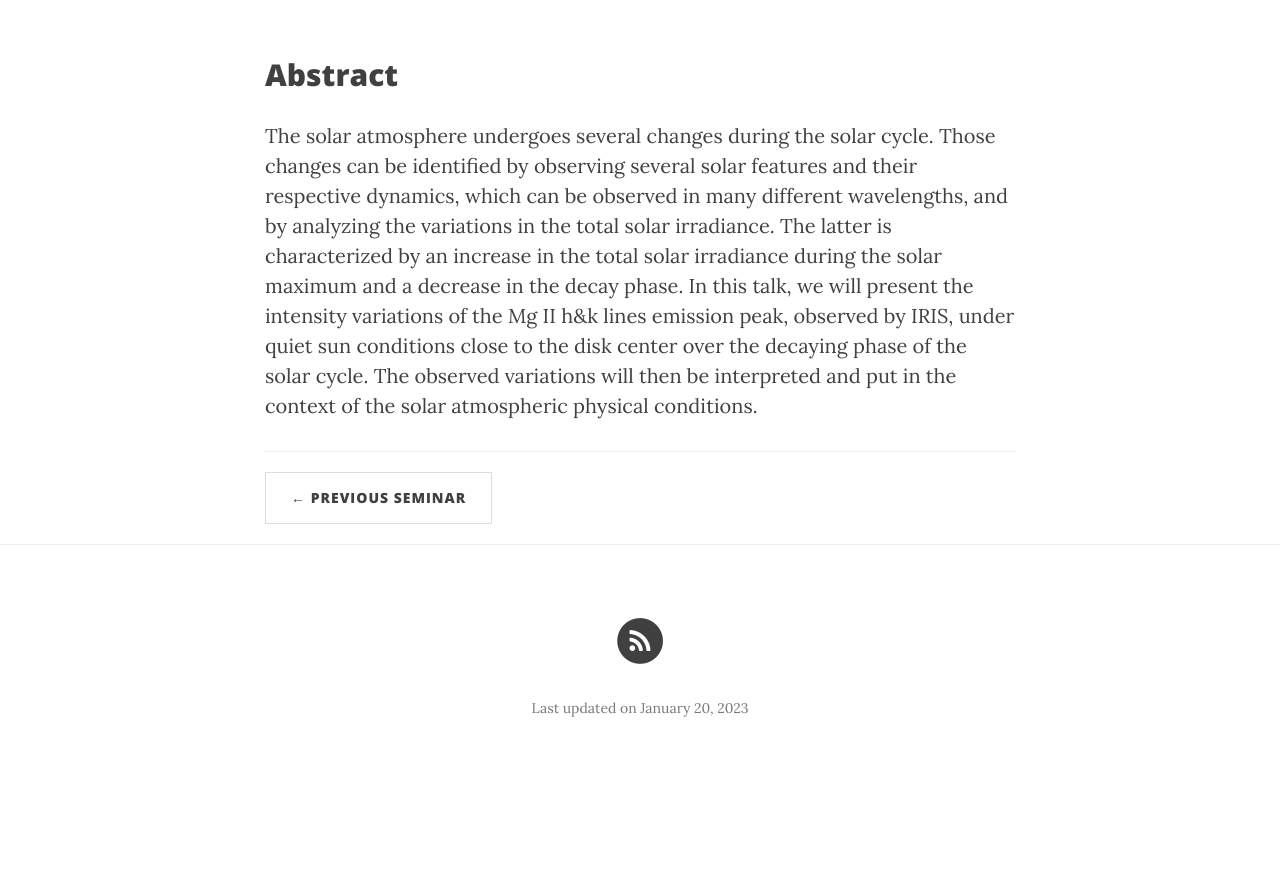
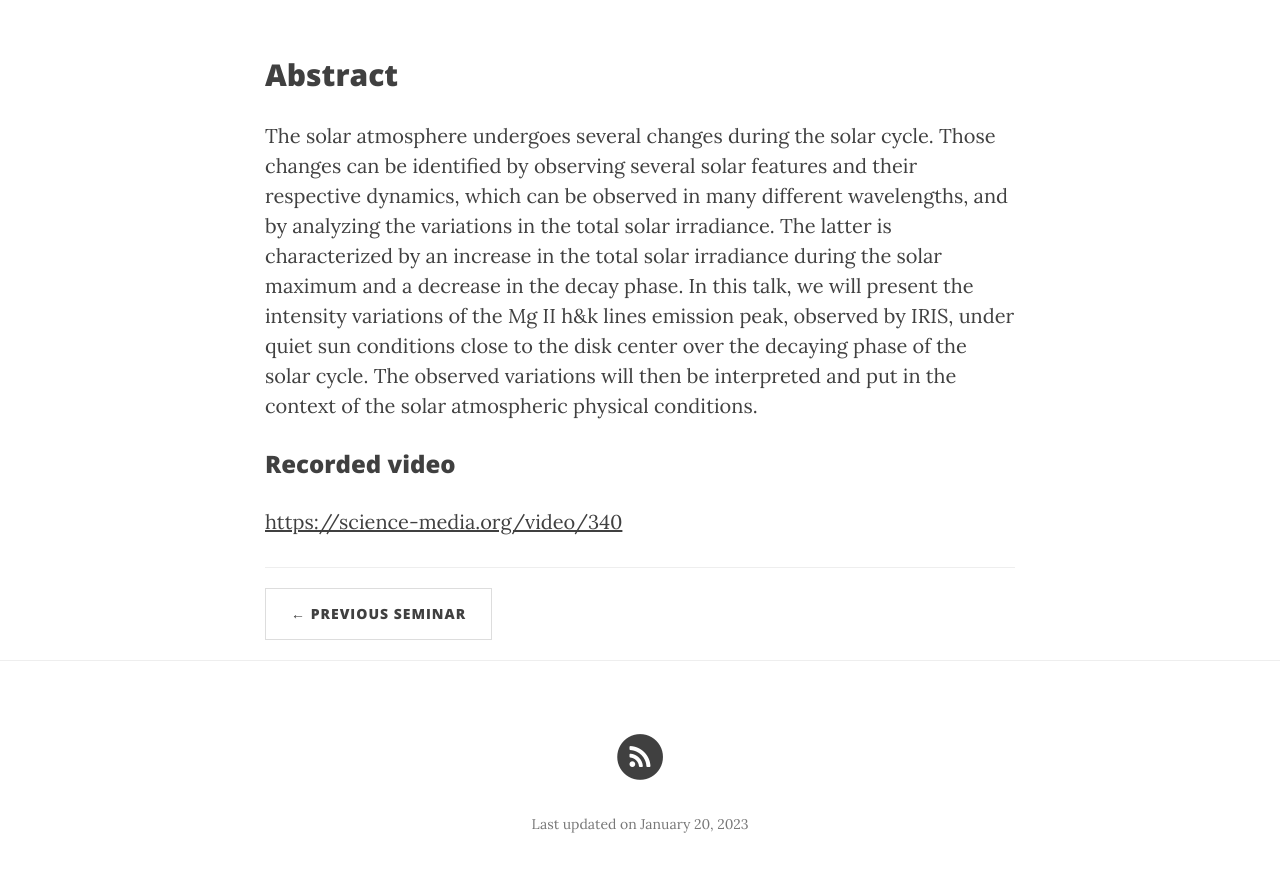
Before and after one commit to ITA-Solar/espos, a Jekyll site: the page built from _posts/2023-01-19-Gafeira.md, in a window 1280 px wide and 900 px high, scrolled down 576 px. Shown: the top 872 px of the window. Built offline with Jekyll 4.4.1, drawn with Linux system fonts in a browser that asks for light colours; nearby versions of some CDN libraries; before the commit the page ends 1360 px from its top, so only the background shows below that.

Commit message:
Update 2023-01-19-Gafeira.md

```diff
--- a/_posts/2023-01-19-Gafeira.md
+++ b/_posts/2023-01-19-Gafeira.md
@@ -12,3 +12,7 @@ published:  true
 The solar atmosphere undergoes several changes during the solar cycle. Those changes can be identified by observing several solar features and their respective dynamics, which can be observed in many different wavelengths, and by analyzing the variations in the total solar irradiance.
 The latter is characterized by an increase in the total solar irradiance during the solar maximum and a decrease in the decay phase.
 In this talk, we will present the intensity variations of the Mg II h&k lines emission peak, observed by IRIS, under quiet sun conditions close to the disk center over the decaying phase of the solar cycle. The observed variations will then be interpreted and put in the context of the solar atmospheric physical conditions.
+
+### Recorded video
+
+[https://science-media.org/video/340](https://science-media.org/video/340)
```
